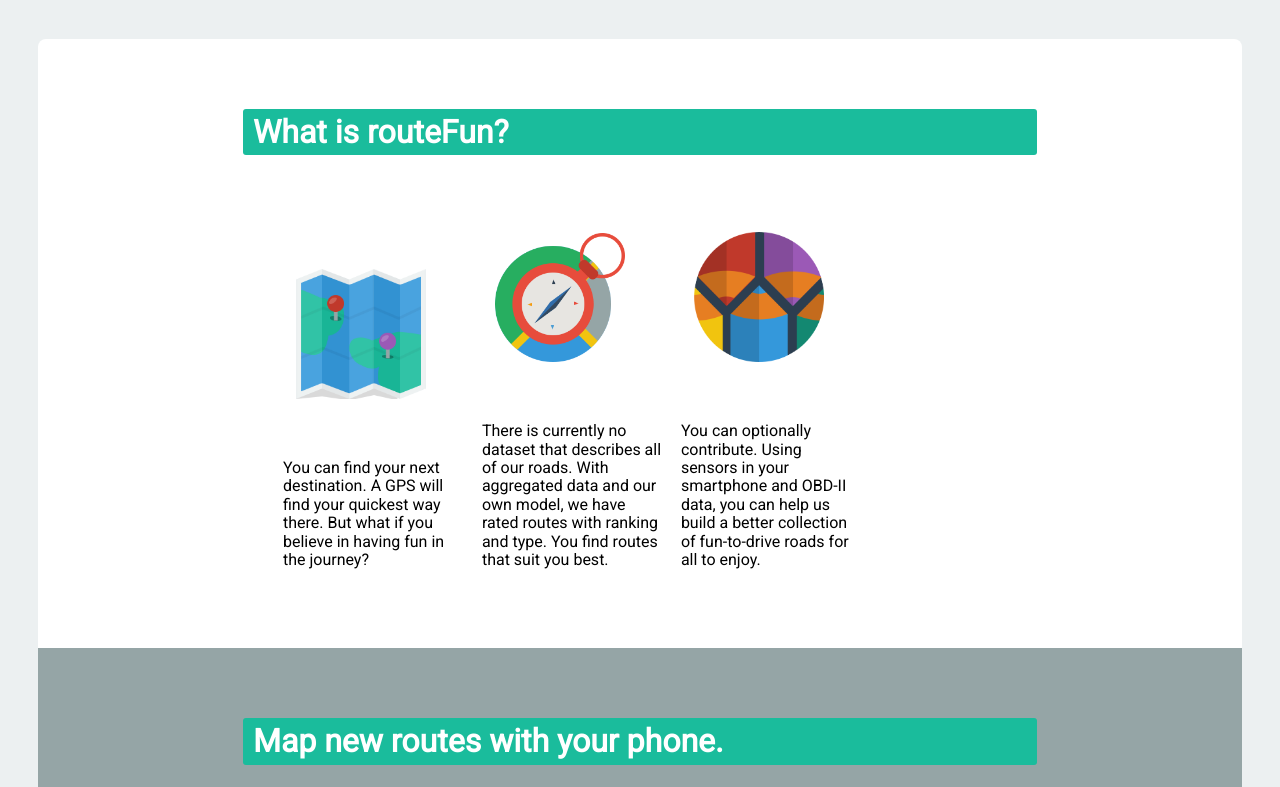
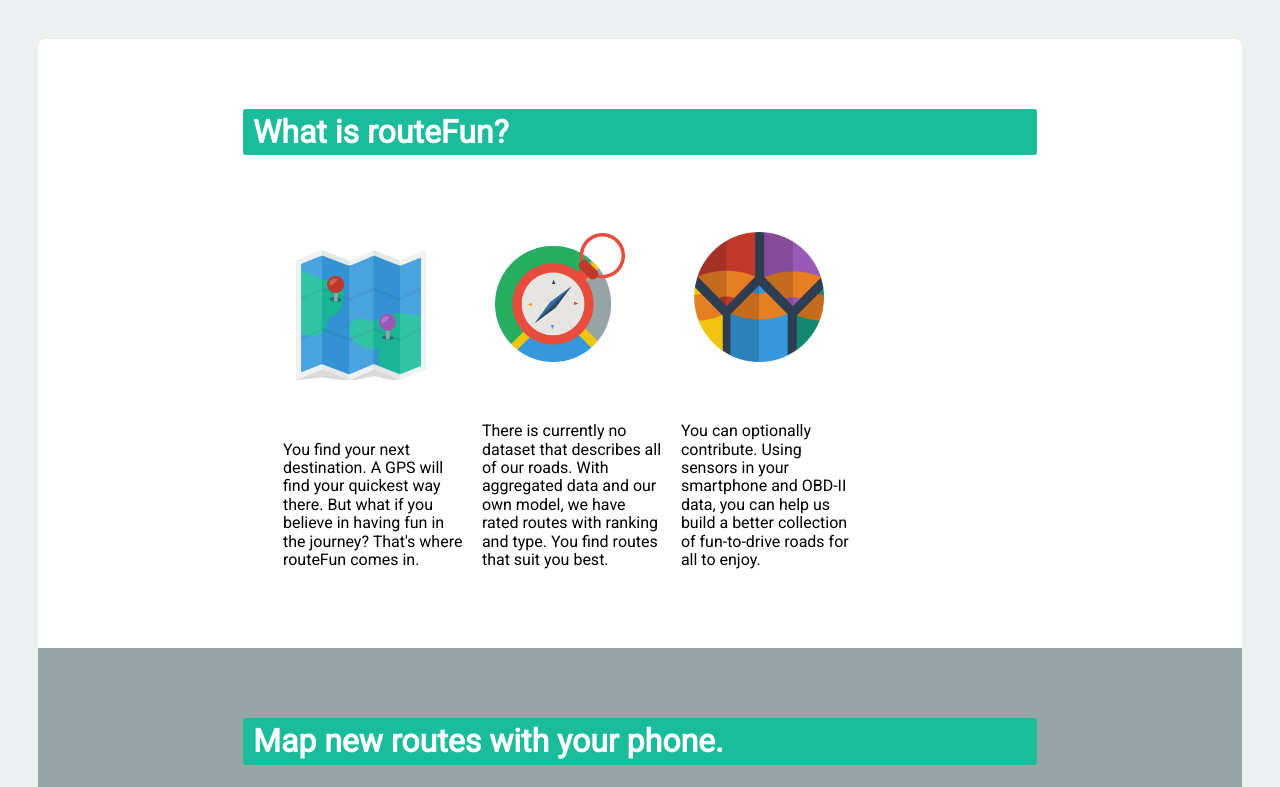
Before and after one commit to darkmatter08/routefun, a Django app: page / in a window 1280 px wide. Shown: the part 411-1198 px from the top of the page. Run offline with Django 3.2, Linux system fonts and the light colour scheme; some libraries are stand-ins or nearby versions.

Commit message:
just some final changes I made before the presentation

```diff
--- a/routefun/templates/index.html
+++ b/routefun/templates/index.html
@@ -126,7 +126,7 @@
 				<ul>
 					<li>
 						<img src="/static/img/map.png">
-						<p>You can find your next destination. A GPS will find your quickest way there. But what if you believe in having fun in the journey?</p>
+						<p>You find your next destination. A GPS will find your quickest way there. But what if you believe in having fun in the journey? That's where routeFun comes in.</p>
 					</li>
 					<li>
 						<img src="/static/img/compass.png">
@@ -142,7 +142,13 @@
 			<section id="two">
 				<h1>Map new routes with your phone.</h1>
 				<img src="/static/img/iphone1.png">
-				<p>Lorem ipsum lorem ipsum lorem ipsum lorem ipsum lorem ipsum lorem ipsum lorem ipsum lorem ipsum lorem ipsum lorem ipsum lorem ipsum lorem ipsum lorem ipsum lorem ipsum lorem ipsum lorem ipsum lorem ipsum lorem ipsum lorem ipsum lorem ipsum lorem ipsum lorem ipsum lorem ipsum lorem ipsum lorem ipsum lorem ipsum lorem ipsum lorem ipsum</p>
+
+				<ul>
+					<li>Voice prompts provide background audio overlays to your car GPS navigation or phone navigation app</li>
+					<li>If used with app open, we provide a car-centered interface</li>
+					<li>Optionally contribute to your data</li>
+
+				</p>
 
 				<hr>
 				<div class="smallblock">
@@ -193,7 +199,7 @@
 			</section>
 
 
-			<footer>A design and code project made at VW Hackathon</footer>
+			<footer>A project by Andrew and Shawn made at VW Hackathon</footer>
 
 		</div>
 
```
Also changed, not shown: 1 other file.
